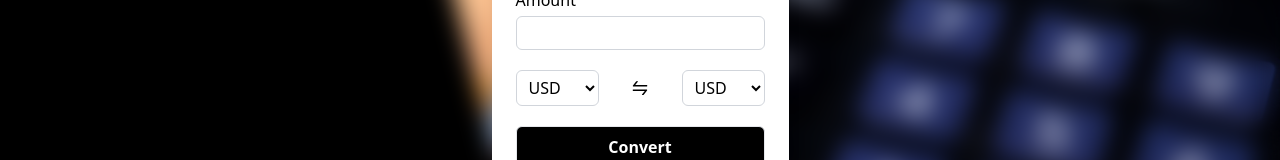
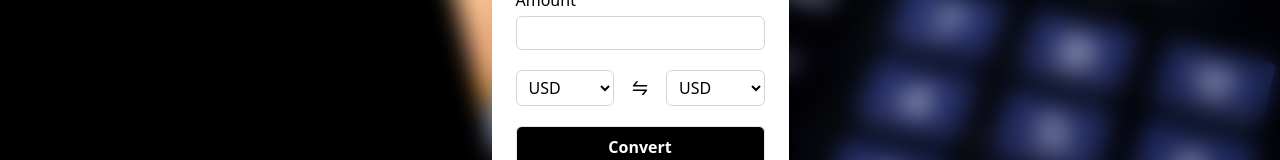
Before and after one commit to ankanmaiti/currency-converter, a React (Vite) app: page / in a window 1280 px wide. Shown: the part 311-471 px from the top of the page. Built offline with nearby package versions, Linux system fonts and the light colour scheme.

Commit message:
update code

```diff
--- a/src/components/AmountInput.jsx
+++ b/src/components/AmountInput.jsx
@@ -5,7 +5,7 @@ export default function AmountInput({ label, uniqueId, className, ...props }) {
   return (
     <>
       <div className="mb-4 flex flex-col space-y-1">
-        <label for={`${uniqueId}-amount`} className="mr-2">{ label }</label>
+        <label htmlFor={`${uniqueId}-amount`} className="mr-2">{ label }</label>
         <input
           type="number"
           id={`${uniqueId}-amount`}
--- a/src/components/CurrencyConverter.jsx
+++ b/src/components/CurrencyConverter.jsx
@@ -20,9 +20,9 @@ export default function CurrencyConverter() {
           <AmountInput uniqueId={uniqueId} label={'Amount'} />
 
           <div className="flex w-full justify-between" >
-            <CurrencySelect className="w-4/12" uniqueId={`${uniqueId}-from`} />
-            <Button className={"hover:text-blue-700 border-none transition-colors delay-75"}><SwapIcon /></Button>
-            <CurrencySelect className="w-4/12" uniqueId={`${uniqueId}-to`} />
+            <CurrencySelect className="w-5/12" uniqueId={`${uniqueId}-from`} />
+            <Button className={"px-4 hover:text-blue-700 border-none transition-colors delay-75"}><SwapIcon /></Button>
+            <CurrencySelect className="w-5/12" uniqueId={`${uniqueId}-to`} />
           </div>
 
           <Button className={"w-full bg-black px-6 text-white transition-colors delay-75 hover:border hover:border-black hover:bg-white hover:text-black"} >Convert</Button>
```
